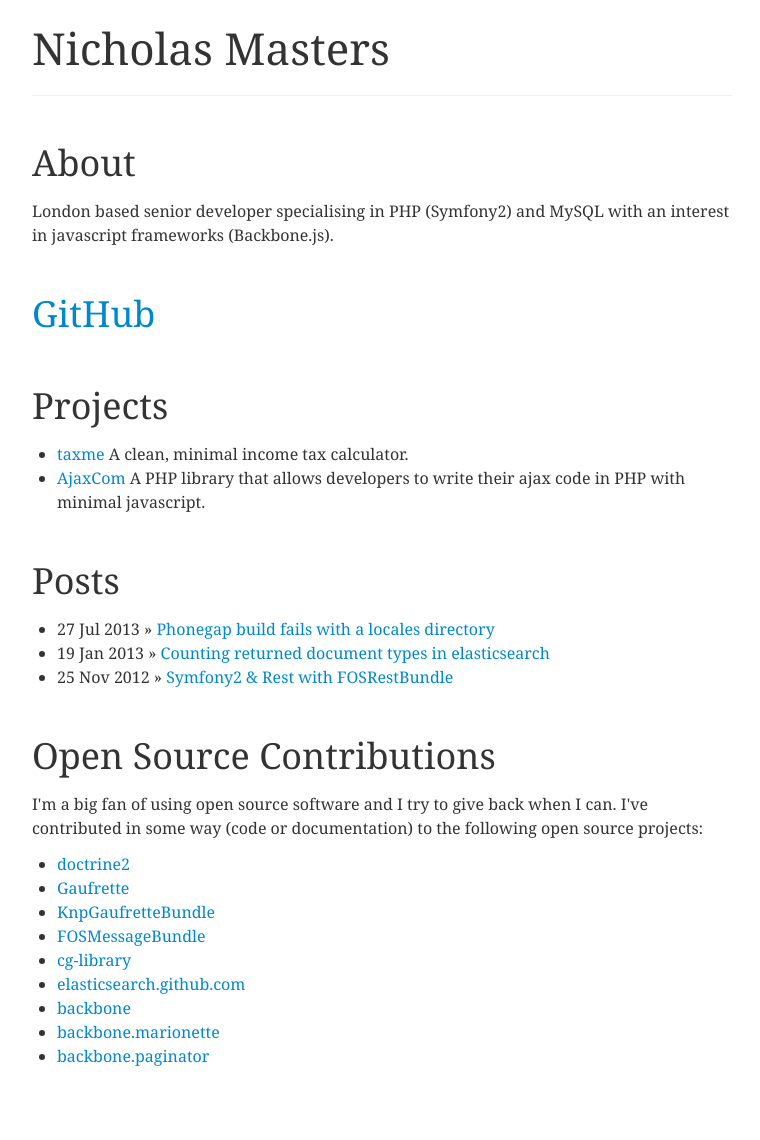
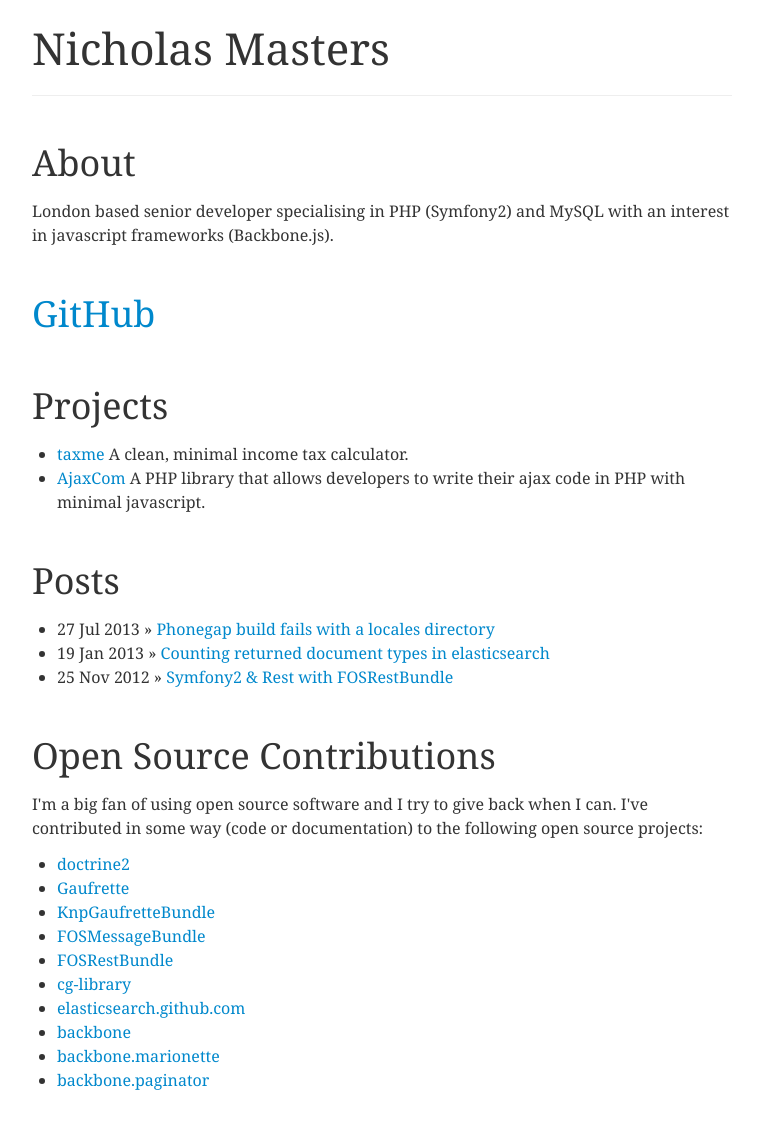
Before and after one commit to nmpolo/nmpolo.github.com, a Jekyll site: the page built from index.html, in a window 1280 px wide. Shown: the whole page, without its empty margins (258-1018 px from the left). Built offline with Jekyll 4.4.1, drawn with Linux system fonts in a browser that asks for light colours; before the commit the page ends 1116 px from its top, so only the background shows below that.

Commit message:
FOSRestBundle contrib

```diff
--- a/index.html
+++ b/index.html
@@ -39,6 +39,7 @@
         <li><a href="https://github.com/KnpLabs/Gaufrette">Gaufrette</a></li>
         <li><a href="https://github.com/KnpLabs/KnpGaufretteBundle">KnpGaufretteBundle</a></li>
         <li><a href="https://github.com/FriendsOfSymfony/FOSMessageBundle">FOSMessageBundle</a></li>
+        <li><a href="https://github.com/FriendsOfSymfony/FOSRestBundle">FOSRestBundle</a></li>
         <li><a href="https://github.com/schmittjoh/cg-library">cg-library</a></li>
         <li><a href="https://github.com/elasticsearch/elasticsearch.github.com">elasticsearch.github.com</a></li>
         <li><a href="https://github.com/jashkenas/backbone">backbone</a></li>
```
